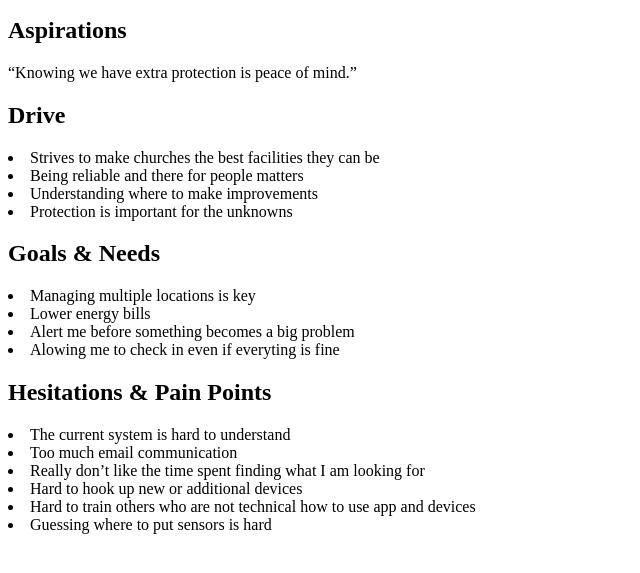
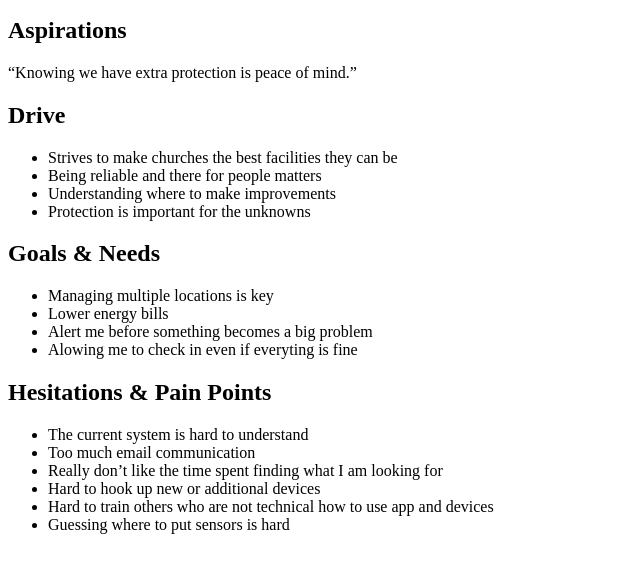
Before and after one commit to zoriananaz/FE2705, a plain HTML site: page Lesson 1/index.html in a window 1280 px wide. Shown: the part 101-674 px from the top of the page, without its empty margins (0-640 px from the left). Drawn offline with Linux system fonts and the light colour scheme.

Commit message:
lesson 1 folder added

```diff
--- a/index.html
+++ b/Lesson 1/index.html
@@ -1,13 +1,15 @@
 <!DOCTYPE html>
+
 <html>
 
 <head>
-
+<meta charset="UTF-8">
     <title>CV</title>
 
 </head>
 
 <body>
+    <!--https://github.com/zoriananaz/FE2705.git-->
     <h1>Sarah Gardener</h1>
     <p>Age 38 • Admin for 6 Churches Technical • Mainly Mobile</p>
 
@@ -15,24 +17,24 @@
     <abbr>“Knowing we have extra protection is peace of mind.”</abbr>
 
     <h2>Drive</h2>
-    <div>
+    <ul>
         <li> Strives to make churches the best facilities they can be</li>
         <li>Being reliable and there for people matters</li>
         <li>Understanding where to make improvements</li>
         <li>Protection is important for the unknowns</li>
-    </div>
+    </ul>
 
     <h2>Goals & Needs</h2>
-    <div>
+    <ul>
         <li>Managing multiple locations is key</li>
         <li>Lower energy bills</li>
         <li> Alert me before something becomes a big problem</li>
         <li>Alowing me to check in even if everyting is fine</li>
-    </div>
+    </ul>
 
 
     <h2>Hesitations & Pain Points</h2>
-    <div>
+    <ul>
 
         <li>The current system is hard to understand</li>
         <li>Too much email communication</li>
@@ -40,7 +42,7 @@
         <li>Hard to hook up new or additional devices</li>
         <li> Hard to train others who are not technical how to use app and devices</li>
         <li>Guessing where to put sensors is hard</li>
-    </div>
+    </ul>
 
 
 
```
Also changed, not shown: 1 other file.
